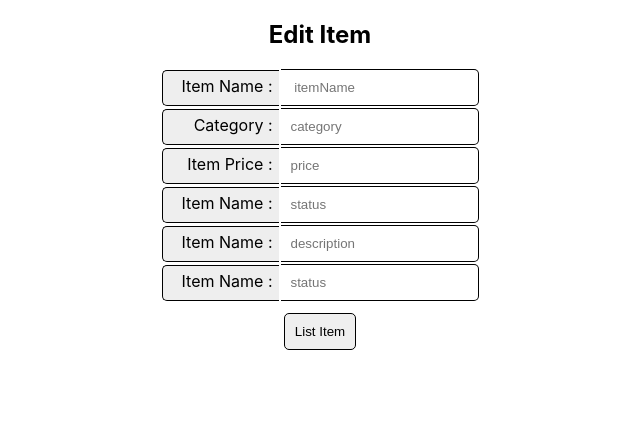
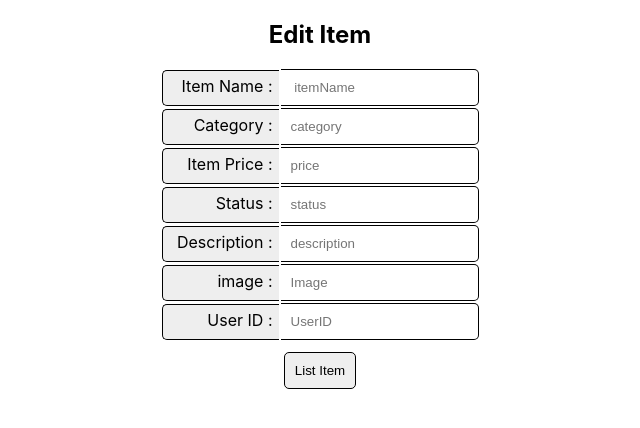
Before and after one commit to Mepkaz01/EatWiki-frontend.github.io, a React (Create React App) app in the folder my-salepoint-app/: page /itemedit/1 in a window 1280 px wide. Shown: the top 428 px of the page, without its empty margins (320-960 px from the left). Built offline with nearby package versions, Linux system fonts and the light colour scheme; no server answers.

Commit message:
Added delete funcionality going

```diff
--- a/my-salepoint-app/src/components/AddItem.js
+++ b/my-salepoint-app/src/components/AddItem.js
@@ -13,6 +13,8 @@ class AddItem extends Component {
                 status: "",
                 description:"",
                 image: "",
+                userId:""
+
 
 
             }
@@ -54,6 +56,7 @@ class AddItem extends Component {
                 <div style={{marginBottom:'2px'}}><label  class="labelst" for="id1"> Item Name :</label><input onChange={this.handleChange} type="text" name="status" placeholder="status"style={{ padding: '10px 10px',borderTopRightRadius:'5px', borderEndEndRadius:'5px',border:'0.25px solid', borderLeft:'0'}} /> </div>
                 <div style={{marginBottom:'2px'}}><label  class="labelst" for="id1"> Item Name :</label><input onChange={this.handleChange} type="text" name="description" placeholder="description" style={{ padding: '10px 10px',borderTopRightRadius:'5px', borderEndEndRadius:'5px',border:'0.25px solid', borderLeft:'0'}}/>  </div>
                 <div style={{marginBottom:'2px'}}><label  class="labelst" for="id1"> Item Name :</label><input onChange={this.handleChange} type="text" name="image" placeholder="status" style={{ padding: '10px 10px',borderTopRightRadius:'5px', borderEndEndRadius:'5px',border:'0.25px solid', borderLeft:'0'}}/>   </div>
+                <div style={{marginBottom:'2px'}}><label  class="labelst" for="id1"> User ID :</label><input onChange={this.handleChange} type="text" name="userId"  placeholder="UserID" style={{ padding: '10px 10px',borderTopRightRadius:'5px', borderEndEndRadius:'5px',border:'0.25px solid', borderLeft:'0'}}/>   </div>
                 <input type="submit" value="List Item" style={{ padding: '10px 10px', border:'0.25px solid', borderRadius:'5px', marginTop:'10px'}}/>
                 </form>
             </div>
--- a/my-salepoint-app/src/components/Item.js
+++ b/my-salepoint-app/src/components/Item.js
@@ -1,5 +1,6 @@
 import axios from 'axios'
 import React from 'react'
+import { Link } from "react-router-dom";
 
 class Item extends React.Component {
 
@@ -20,6 +21,18 @@ componentDidMount =()=>{
     )
 }
 
+handleDelete = (event) => {
+    event.preventDefault()
+
+    axios.delete(`http://localhost:3001/items/${this.props.match.params.indx}`)
+    .then(resp => {
+        console.log("Item Deleted");
+        console.log(resp)
+        // this.props.history.push('/')
+        this.props.history.push('/items')
+    })
+
+}
 render = ()=>{
     const item=this.state.item
 
@@ -35,7 +48,7 @@ render = ()=>{
                 <h3>{'$ '}<span style={{color:'blue'}}>{item.price}</span></h3>
                 <h5 key={item.id}>{item.description}</h5>
                 </div>
-
+            <button onClick={this.handleDelete}> Are Sure</button> <Link to="/items"><button> Cancel</button></Link>
             </div>
         </div>
     )
--- a/my-salepoint-app/src/components/ItemEdit.js
+++ b/my-salepoint-app/src/components/ItemEdit.js
@@ -13,6 +13,7 @@ class ItemEdit extends Component {
                 status: "",
                 description:"",
                 image: "",
+                userId:""
 
 
             }
@@ -65,9 +66,11 @@ componentDidMount = () => {
                 <div style={{marginBottom:'2px'}}><label  class="labelst" for="id1"> Item Name :</label><input onChange={this.handleChange} type="text" name="itemName" value={item.itemName}placeholder=" itemName" style={{ padding: '10px 10px',borderTopRightRadius:'5px', borderEndEndRadius:'5px',border:'0.25px solid', borderLeft:'0'}}/></div>
                 <div style={{marginBottom:'2px'}}><label  class="labelst" for="id1"> Category :</label><input onChange={this.handleChange} type="text" name="category" value={ item.category} placeholder="category" style={{ padding: '10px 10px',borderTopRightRadius:'5px', borderEndEndRadius:'5px',border:'0.25px solid', borderLeft:'0'}}/></div>
                 <div style={{marginBottom:'2px'}}><label  class="labelst" for="id1"> Item Price :</label><input onChange={this.handleChange} type="text" name="price" value={item.price} placeholder="price" style={{ padding: '10px 10px',borderTopRightRadius:'5px', borderEndEndRadius:'5px',border:'0.25px solid', borderLeft:'0'}} /></div>
-                <div style={{marginBottom:'2px'}}><label  class="labelst" for="id1"> Item Name :</label><input onChange={this.handleChange} type="text" name="status" value={item.status} placeholder="status"style={{ padding: '10px 10px',borderTopRightRadius:'5px', borderEndEndRadius:'5px',border:'0.25px solid', borderLeft:'0'}} /> </div>
-                <div style={{marginBottom:'2px'}}><label  class="labelst" for="id1"> Item Name :</label><input onChange={this.handleChange} type="text" name="description" value={item.description}  placeholder="description" style={{ padding: '10px 10px',borderTopRightRadius:'5px', borderEndEndRadius:'5px',border:'0.25px solid', borderLeft:'0'}}/>  </div>
-                <div style={{marginBottom:'2px'}}><label  class="labelst" for="id1"> Item Name :</label><input onChange={this.handleChange} type="text" name="image" value={item.image} placeholder="status" style={{ padding: '10px 10px',borderTopRightRadius:'5px', borderEndEndRadius:'5px',border:'0.25px solid', borderLeft:'0'}}/>   </div>
+                <div style={{marginBottom:'2px'}}><label  class="labelst" for="id1"> Status :</label><input onChange={this.handleChange} type="text" name="status" value={item.status} placeholder="status"style={{ padding: '10px 10px',borderTopRightRadius:'5px', borderEndEndRadius:'5px',border:'0.25px solid', borderLeft:'0'}} /> </div>
+                <div style={{marginBottom:'2px'}}><label  class="labelst" for="id1"> Description :</label><input onChange={this.handleChange} type="text" name="description" value={item.description}  placeholder="description" style={{ padding: '10px 10px',borderTopRightRadius:'5px', borderEndEndRadius:'5px',border:'0.25px solid', borderLeft:'0'}}/>  </div>
+                <div style={{marginBottom:'2px'}}><label  class="labelst" for="id1"> image :</label><input onChange={this.handleChange} type="text" name="image" value={item.image} placeholder="Image" style={{ padding: '10px 10px',borderTopRightRadius:'5px', borderEndEndRadius:'5px',border:'0.25px solid', borderLeft:'0'}}/>   </div>
+                <div style={{marginBottom:'2px'}}><label  class="labelst" for="id1"> User ID :</label><input onChange={this.handleChange} type="text" name="userId" value={item.userId} placeholder="UserID" style={{ padding: '10px 10px',borderTopRightRadius:'5px', borderEndEndRadius:'5px',border:'0.25px solid', borderLeft:'0'}}/>   </div>
+
                 <input type="submit" value="List Item" style={{ padding: '10px 10px', border:'0.25px solid', borderRadius:'5px', marginTop:'10px'}}/>
                 </form>
             </div>
--- a/my-salepoint-app/src/components/Items.js
+++ b/my-salepoint-app/src/components/Items.js
@@ -23,18 +23,6 @@ componentDidMount =()=>{
 }
 
 
-handleDelete = (event) => {
-    event.preventDefault()
-
-    axios.delete(`http://localhost:3001/items/${4}`)
-    .then(resp => {
-        console.log("Item Deleted");
-        console.log(resp)
-        // this.props.history.push('/')
-        this.props.history.push('/items')
-    })
-
-}
 
 
 render = ()=>{
@@ -44,8 +32,11 @@ render = ()=>{
             <h1> Items Sale </h1>
             <div className="App1">
             {this.state.items.map(item =><div >
-                <div><button onClick={ this.handleDelete} style={{margin:'20px'}}>Delete Item</button>
-                    <Link to={`/itemedit/${item.id}`} ><button style={{margin:'20px'}}>Edit Item</button> </Link></div>
+                <div>
+                    <Link to={`/item/${item.id}`}><button  style={{margin:'20px'}}>Delete Item</button></Link>
+                    <Link to={`/itemedit/${item.id}`}><button style={{margin:'20px'}}>Edit Item</button></Link>
+                    <Link to={'/additem'}><button  style={{margin:'20px'}}>Add Item</button></Link>
+                    </div>
                 <img src={item.image} alt="Pic" width='400'/>
                 <h3 key={item.id}>{item.itemName}</h3>
                 <h4 key={item.id}>{item.category}{'  ( '}<span style={{color:'red'}}>{item.status}</span>{' )'}</h4>
```
